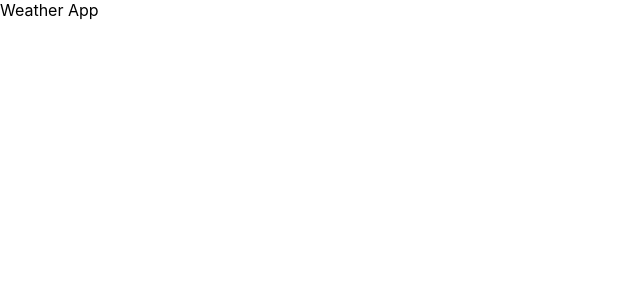
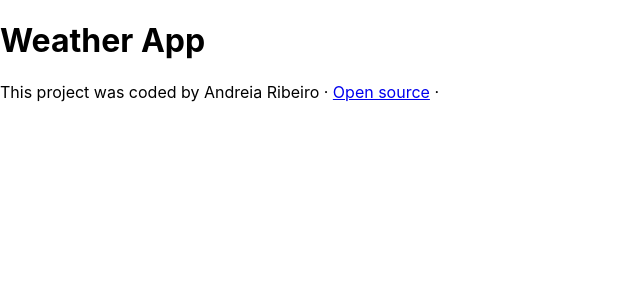
Before and after one commit to andreiapatriciaribeiro88-web/react-weather-app, a React (Create React App) app: page / in a window 1280 px wide. Shown: the top 300 px of the page, without its empty margins (0-640 px from the left). Built offline with nearby package versions, Linux system fonts and the light colour scheme.

Commit message:
Added the GitHub repo URL

```diff
--- a/src/App.js
+++ b/src/App.js
@@ -1,5 +1,21 @@
 import "./App.css";
 
 export default function App() {
-  return <div className="App">Weather App</div>;
+  return (
+    <div className="App">
+      <h1>Weather App</h1>
+      <footer>
+        This project was coded by Andreia Ribeiro ·{" "}
+        <a
+          href="https://github.com/andreiapatriciaribeiro88-web/react-weather-app"
+          target="_blank"
+          rel="noreferrer"
+        >
+          {" "}
+          Open source
+        </a>{" "}
+        ·
+      </footer>
+    </div>
+  );
 }
```
